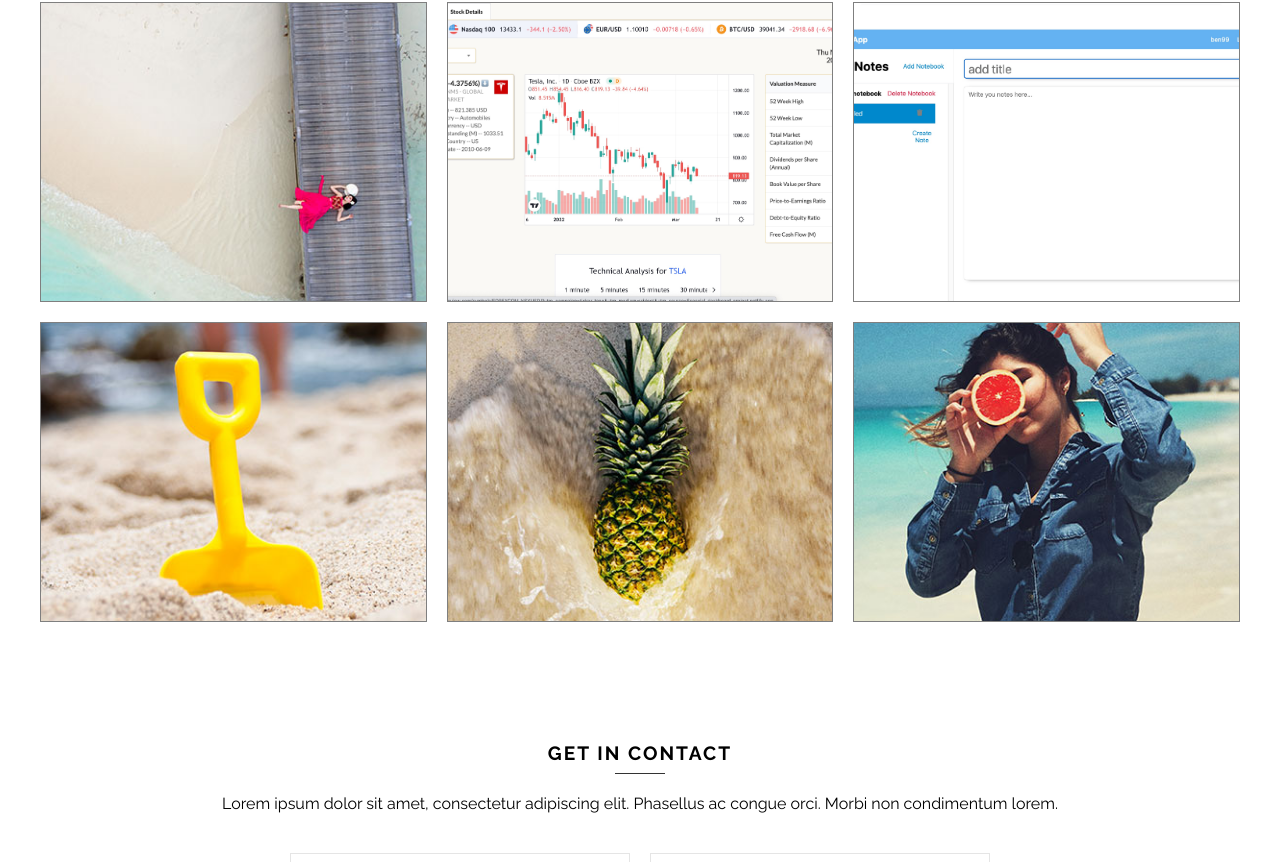
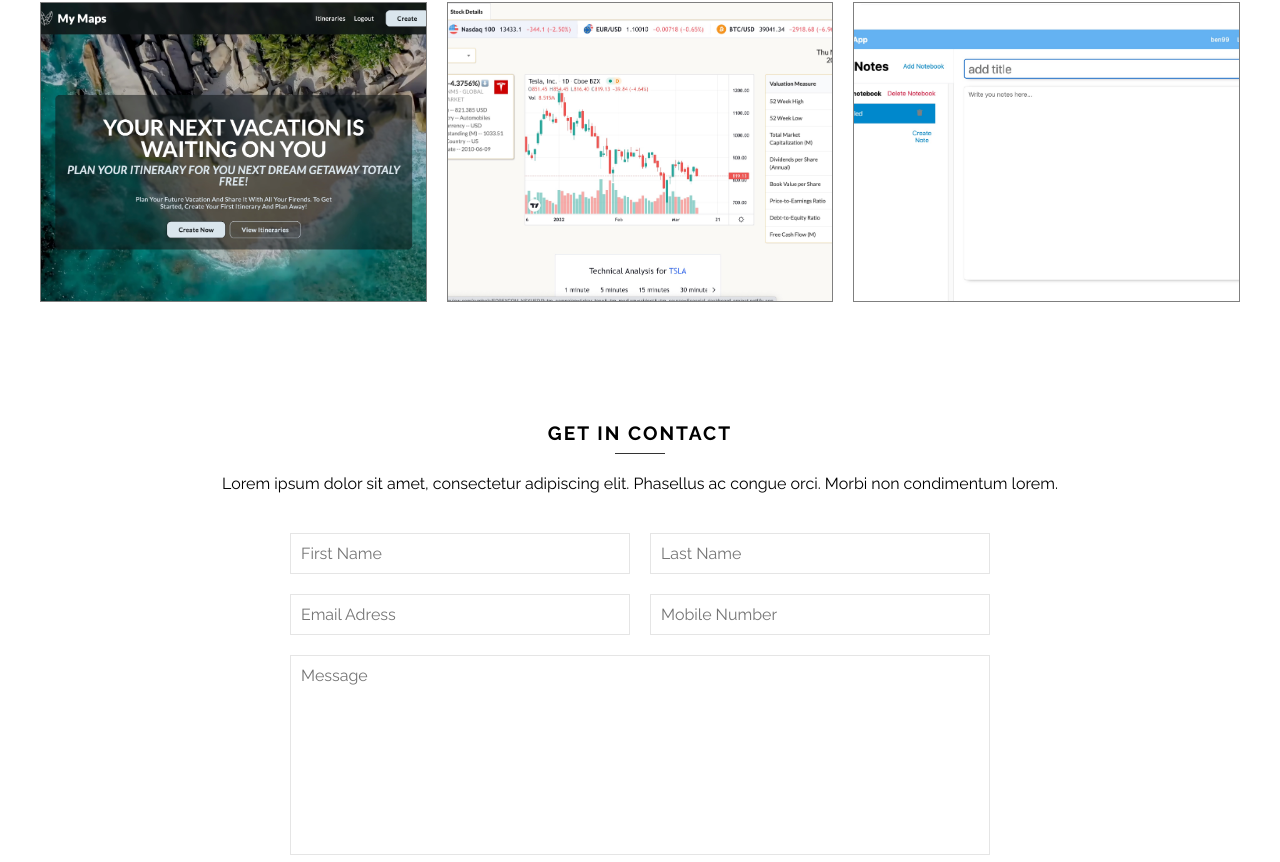
Before and after one commit to BenjacksonSE/portfolio, a React (Create React App) app: page / in a window 1280 px wide. Shown: the part 2349-3211 px from the top of the page. Built offline with nearby package versions, Linux system fonts and the light colour scheme.

Commit message:
Added 3rd project to section

```diff
--- a/src/components/Projects/Projects.js
+++ b/src/components/Projects/Projects.js
@@ -20,8 +20,12 @@ const Projects = () => {
           <div className={classes.imgBox}>
             <img src={project1}/>
           </div>
-          <div class={classes.textBox}>
-            <h3>Project01</h3>
+         <div class={classes.textBox}>
+            <h3>Travel App</h3>
+            <p className={classes.textBox__textContent}>Fullstack itinerary planning app allowing users to create, edit, and share itineraries and plan getaways.   Built using React, Leaflet and Ruby on Rails. </p>
+            <a href='#'>Demo</a>
+            <p> | </p>
+            <a href='https://github.com/BenjacksonSE/travel-app' target="_blank">Github</a>
           </div>
         </div>
         <div className={classes.content__workBox}>
@@ -48,7 +52,7 @@ const Projects = () => {
             <a href='https://github.com/jmezalon/NotesApp' target="_blank">Github</a>
           </div>
         </div>
-        <div className={classes.content__workBox}>
+        {/* <div className={classes.content__workBox}>
           <div className={classes.imgBox}>
             <img src={project4}/>
           </div>
@@ -71,7 +75,7 @@ const Projects = () => {
           <div class={classes.textBox}>
             <h3>Project06</h3>
           </div>
-        </div>
+        </div> */}
       </div>
     </section>
   )
--- a/src/components/Projects/Projects.module.scss
+++ b/src/components/Projects/Projects.module.scss
@@ -2,7 +2,7 @@
 
 .adjust{
   position: relative;
-  min-height: 100vh;
+  min-height: 60vh;
   width: 100%;
   padding: 0 40px;
   padding-top: 80px;
```
Also changed, not shown: src/images/img1.jpg.
